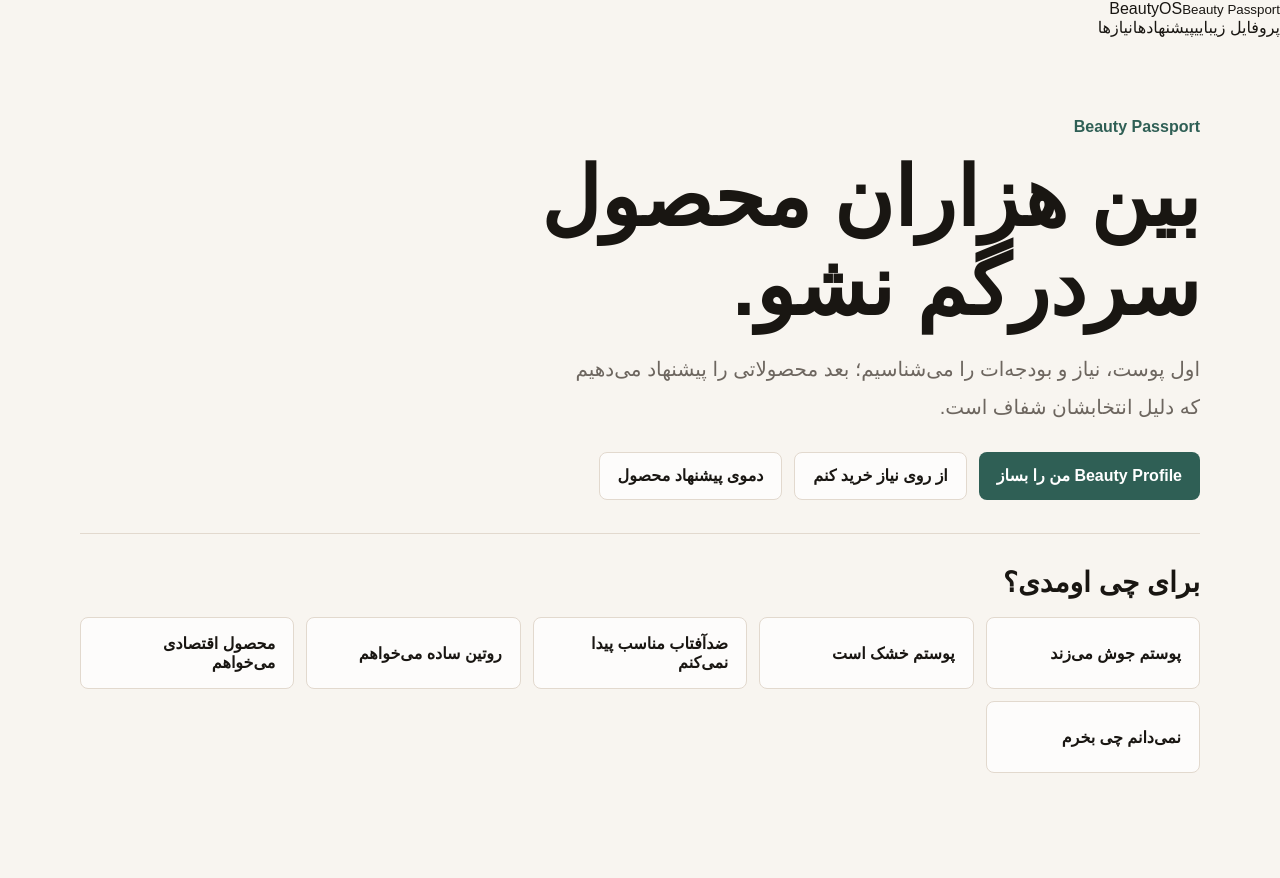
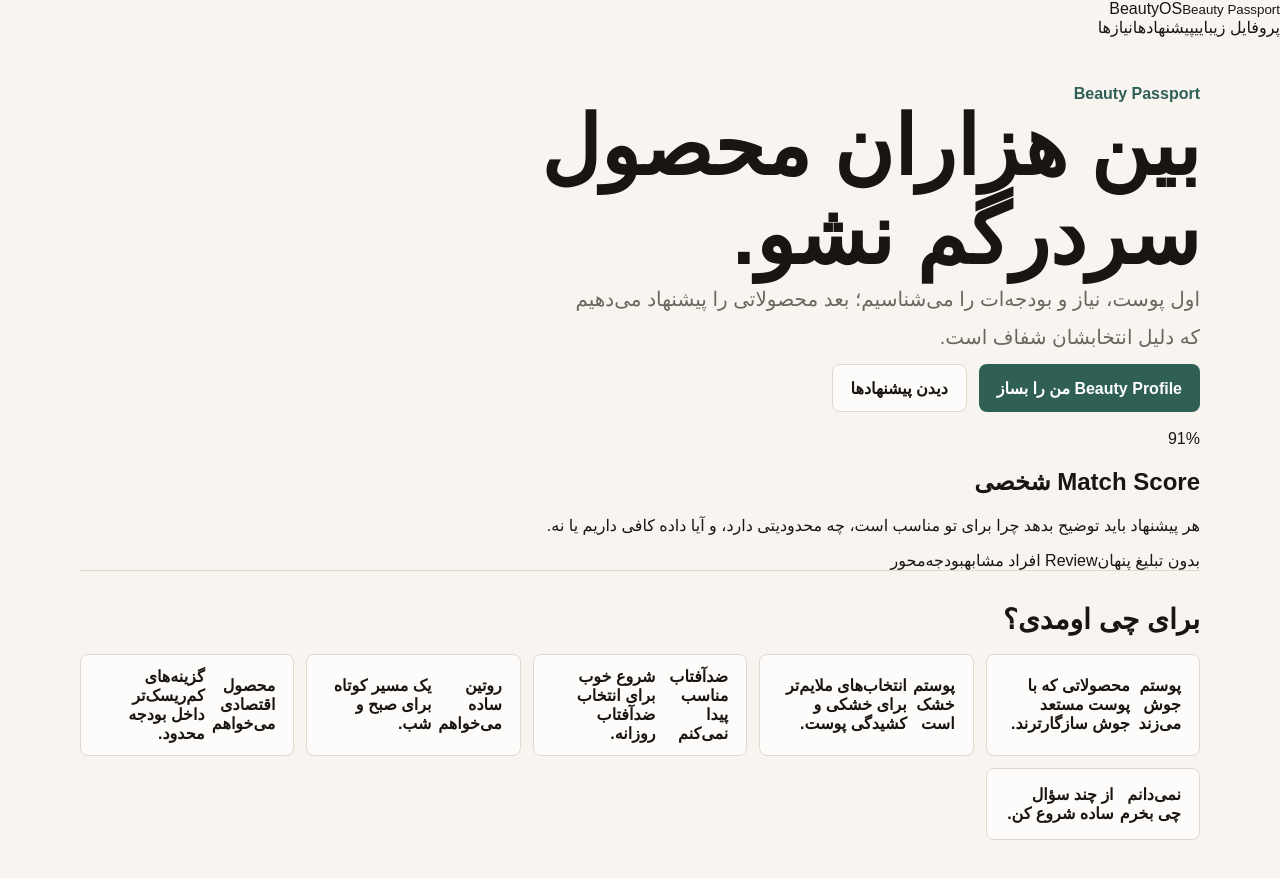
Before and after one commit to Milad20-ebrahimi/beauty, a Next.js app: page / in a window 1280 px wide. Shown: the top 878 px of the page. Before the commit the page ends 833 px from the top, so only its background shows below. Built offline with nearby package versions, Linux system fonts and the light colour scheme.

Commit message:
feat: polish passport and recommendation UI

```diff
--- a/src/app/page.tsx
+++ b/src/app/page.tsx
@@ -1,16 +1,17 @@
 const needs = [
-  "پوستم جوش می‌زند",
-  "پوستم خشک است",
-  "ضدآفتاب مناسب پیدا نمی‌کنم",
-  "روتین ساده می‌خواهم",
-  "محصول اقتصادی می‌خواهم",
-  "نمی‌دانم چی بخرم"
+  ["پوستم جوش می‌زند", "محصولاتی که با پوست مستعد جوش سازگارترند."],
+  ["پوستم خشک است", "انتخاب‌های ملایم‌تر برای خشکی و کشیدگی پوست."],
+  ["ضدآفتاب مناسب پیدا نمی‌کنم", "شروع خوب برای انتخاب ضدآفتاب روزانه."],
+  ["روتین ساده می‌خواهم", "یک مسیر کوتاه برای صبح و شب."],
+  ["محصول اقتصادی می‌خواهم", "گزینه‌های کم‌ریسک‌تر داخل بودجه محدود."],
+  ["نمی‌دانم چی بخرم", "از چند سؤال ساده شروع کن."]
 ];
 
 export default function HomePage() {
   return (
     <main className="home-shell">
-      <section className="hero">
+      <section className="hero home-hero">
+        <div className="hero-content">
           <p className="eyebrow">Beauty Passport</p>
           <h1>بین هزاران محصول سردرگم نشو.</h1>
           <p className="hero-copy">
@@ -18,17 +19,28 @@ export default function HomePage() {
           </p>
           <div className="hero-actions">
             <a href="/passport" className="primary-action">Beauty Profile من را بساز</a>
-          <a href="/needs" className="secondary-action">از روی نیاز خرید کنم</a>
-          <a href="/recommendations" className="secondary-action">دموی پیشنهاد محصول</a>
+            <a href="/recommendations" className="secondary-action">دیدن پیشنهادها</a>
+          </div>
+        </div>
+        <div className="hero-insight" aria-label="نمونه خروجی پیشنهاد">
+          <span className="score-pill">91%</span>
+          <h2>Match Score شخصی</h2>
+          <p>هر پیشنهاد باید توضیح بدهد چرا برای تو مناسب است، چه محدودیتی دارد، و آیا داده کافی داریم یا نه.</p>
+          <div className="mini-metrics">
+            <span>بدون تبلیغ پنهان</span>
+            <span>Review افراد مشابه</span>
+            <span>بودجه‌محور</span>
+          </div>
         </div>
       </section>
 
       <section className="needs-panel" aria-labelledby="needs-title">
         <h2 id="needs-title">برای چی اومدی؟</h2>
         <div className="need-grid">
-          {needs.map((need) => (
+          {needs.map(([need, description]) => (
             <a key={need} href={`/needs?intent=${encodeURIComponent(need)}`} className="need-card">
-              {need}
+              <strong>{need}</strong>
+              <span>{description}</span>
             </a>
           ))}
         </div>
```
Lines whose indentation alone changed are shown as unchanged.
